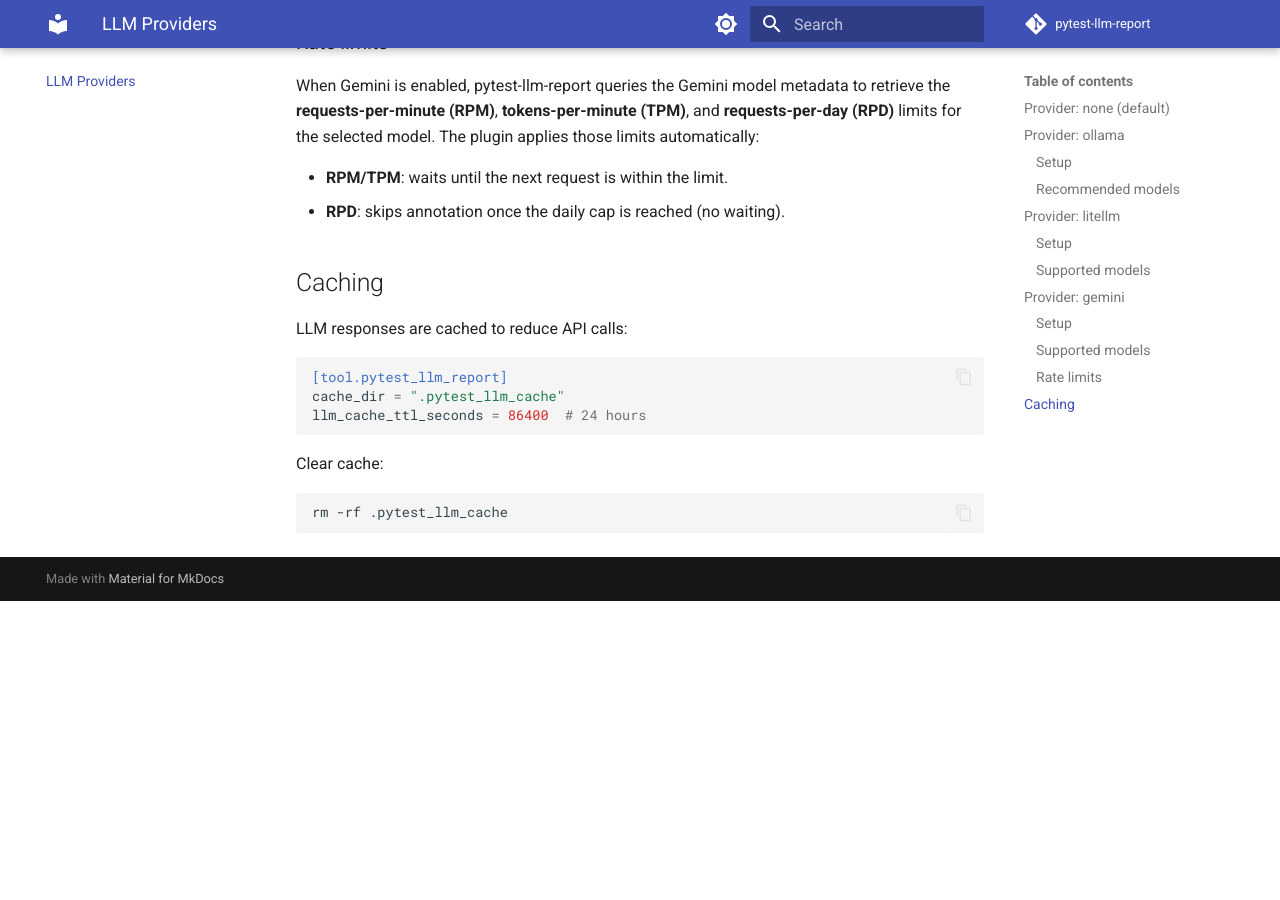
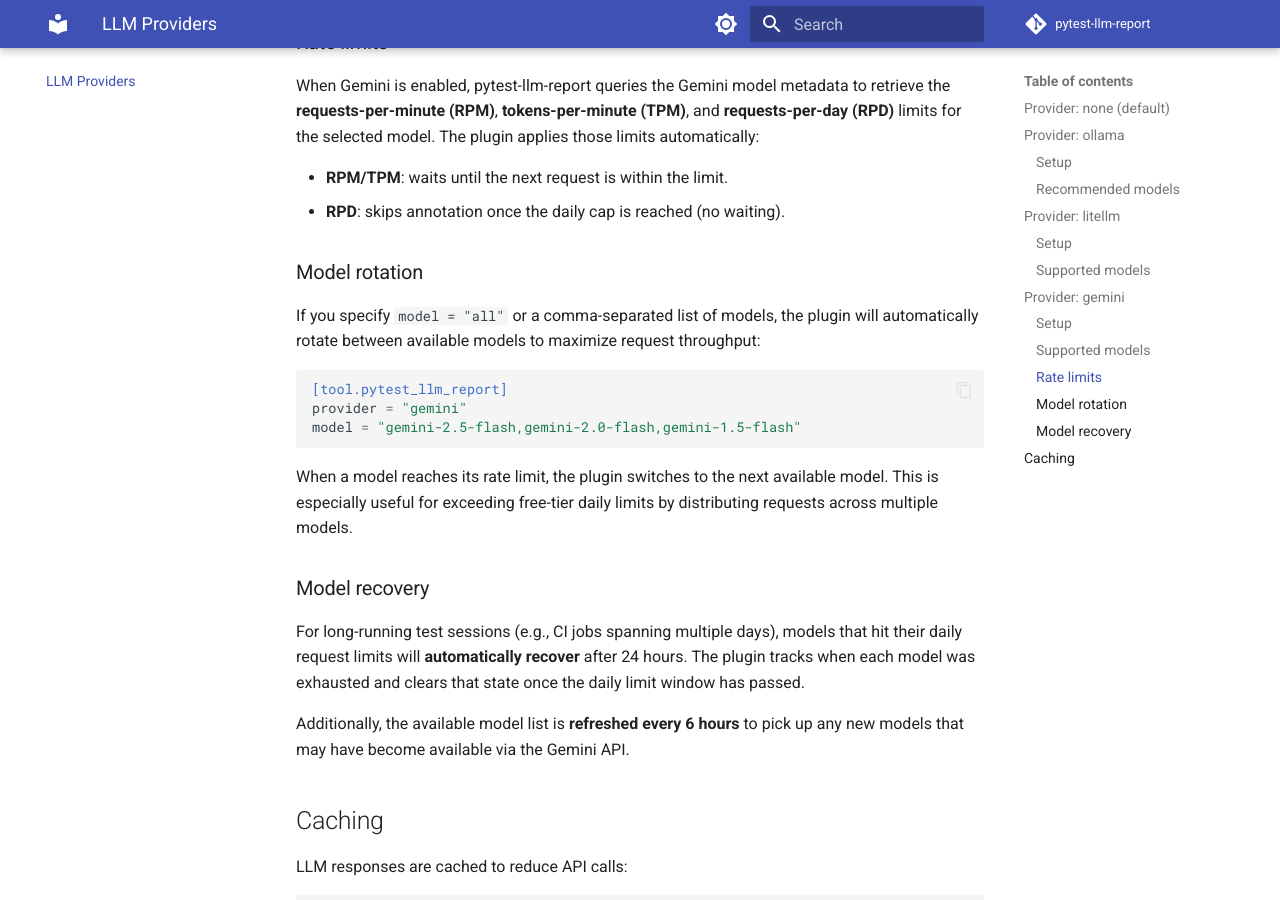
Before and after one commit to palakpsheth/pytest-llm-report, an MkDocs documentation site: the page built from docs/providers.md, in a window 1280 px wide and 900 px high, scrolled down 3420 px. Built offline with MkDocs 1.6.1 and Material for MkDocs 9.7.7, drawn with Linux system fonts in a browser that asks for light colours; comment, search, counter and statistics services are not loaded; before the commit the page ends 4021 px from its top, so only the background shows below that.

Commit message:
docs: document Gemini model rotation and recovery behavior
Add two new sections to docs/providers.md:
- Model rotation: describes multi-model configuration
- Model recovery: explains 24-hour recovery and 6-hour refresh

````diff
--- a/docs/providers.md
+++ b/docs/providers.md
@@ -127,6 +127,31 @@
 - **RPM/TPM**: waits until the next request is within the limit.
 - **RPD**: skips annotation once the daily cap is reached (no waiting).
 
+### Model rotation
+
+If you specify `model = "all"` or a comma-separated list of models, the plugin
+will automatically rotate between available models to maximize request throughput:
+
+```toml
+[tool.pytest_llm_report]
+provider = "gemini"
+model = "gemini-2.5-flash,gemini-2.0-flash,gemini-1.5-flash"
+```
+
+When a model reaches its rate limit, the plugin switches to the next available
+model. This is especially useful for exceeding free-tier daily limits by
+distributing requests across multiple models.
+
+### Model recovery
+
+For long-running test sessions (e.g., CI jobs spanning multiple days), models
+that hit their daily request limits will **automatically recover** after 24
+hours. The plugin tracks when each model was exhausted and clears that state
+once the daily limit window has passed.
+
+Additionally, the available model list is **refreshed every 6 hours** to pick
+up any new models that may have become available via the Gemini API.
+
 ## Caching
 
 LLM responses are cached to reduce API calls:
````
